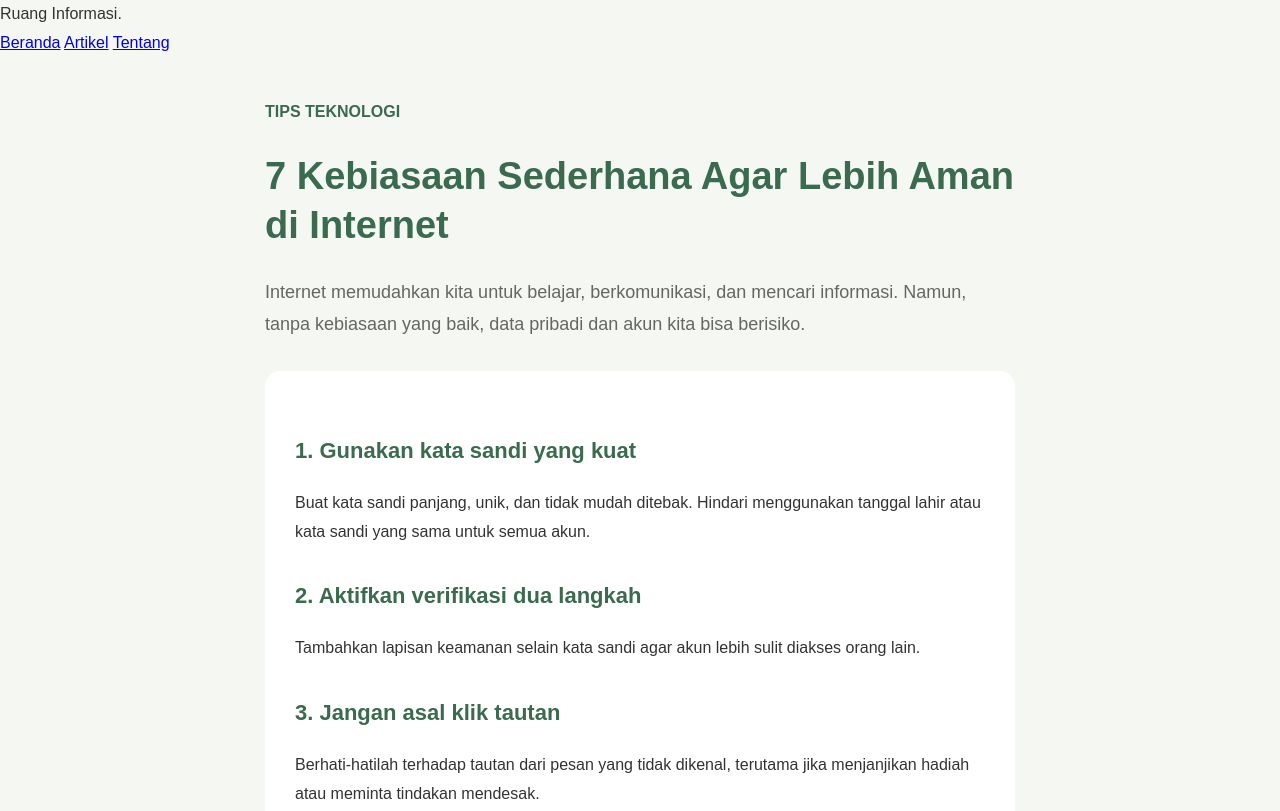
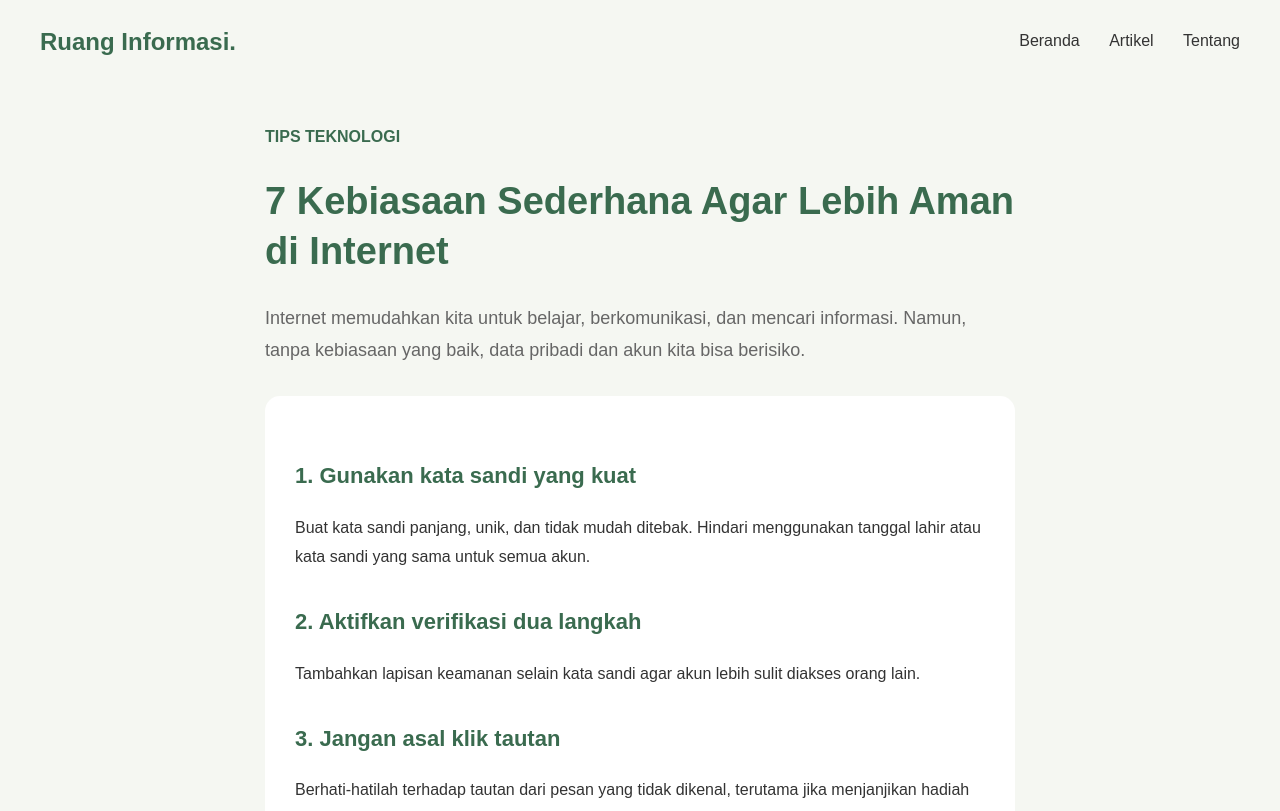
Before and after one commit to projectwebsite-ctrl/ruang-informasi, a plain HTML site: page artikel-teknologi.html in a window 1280 px wide. Shown: the top 811 px of the page. Drawn offline with Linux system fonts and the light colour scheme.

Commit message:
Add files via upload

```diff
--- a/artikel-teknologi.html
+++ b/artikel-teknologi.html
@@ -17,7 +17,24 @@
     padding: 0;
     line-height: 1.8;
 }
+nav {
+    display: flex;
+    justify-content: space-between;
+    align-items: center;
+    padding: 20px 40px;
+}
 
+.logo {
+    font-size: 24px;
+    font-weight: bold;
+    color: #3A6B4F;
+}
+
+.menu a {
+    text-decoration: none;
+    color: #333333;
+    margin-left: 25px;
+}
         .artikel-container {
             max-width: 750px;
             margin: 40px auto;
@@ -163,7 +180,9 @@
         </div>
 
     </div>
-
+<a href="index.html" class="kembali">
+    ← Kembali ke Beranda
+</a>
 </div>
 
 
```
